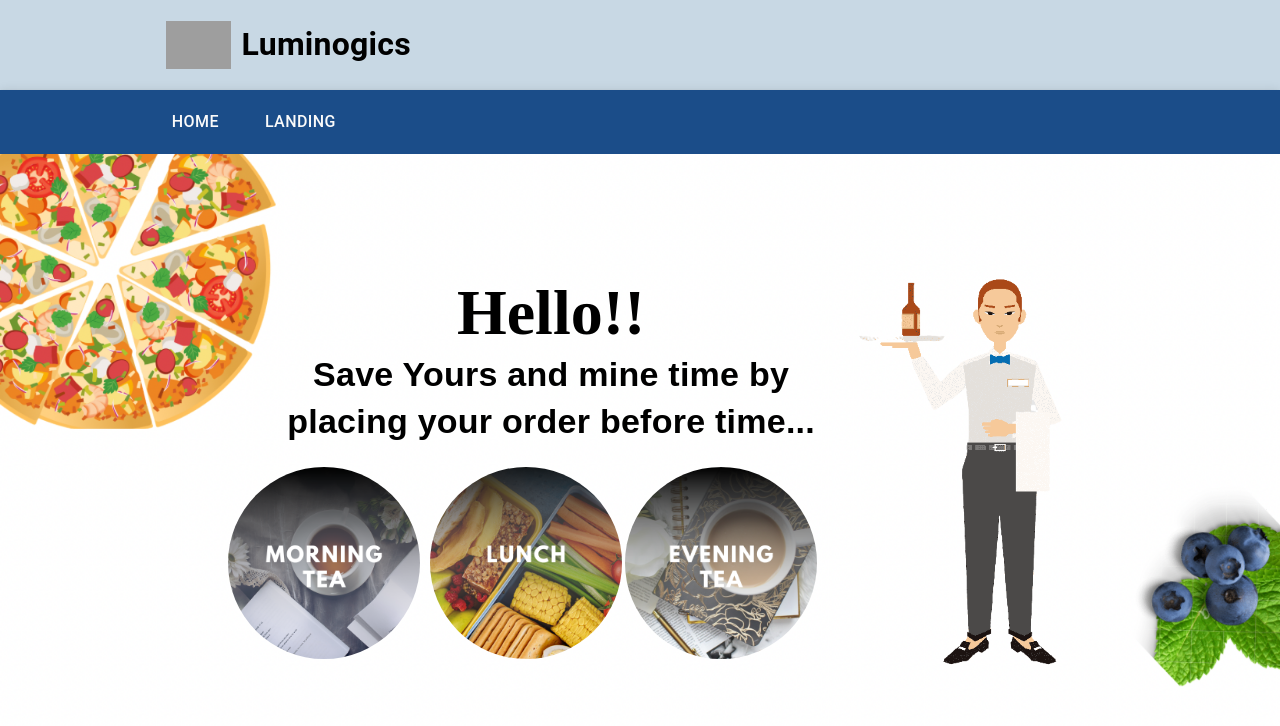
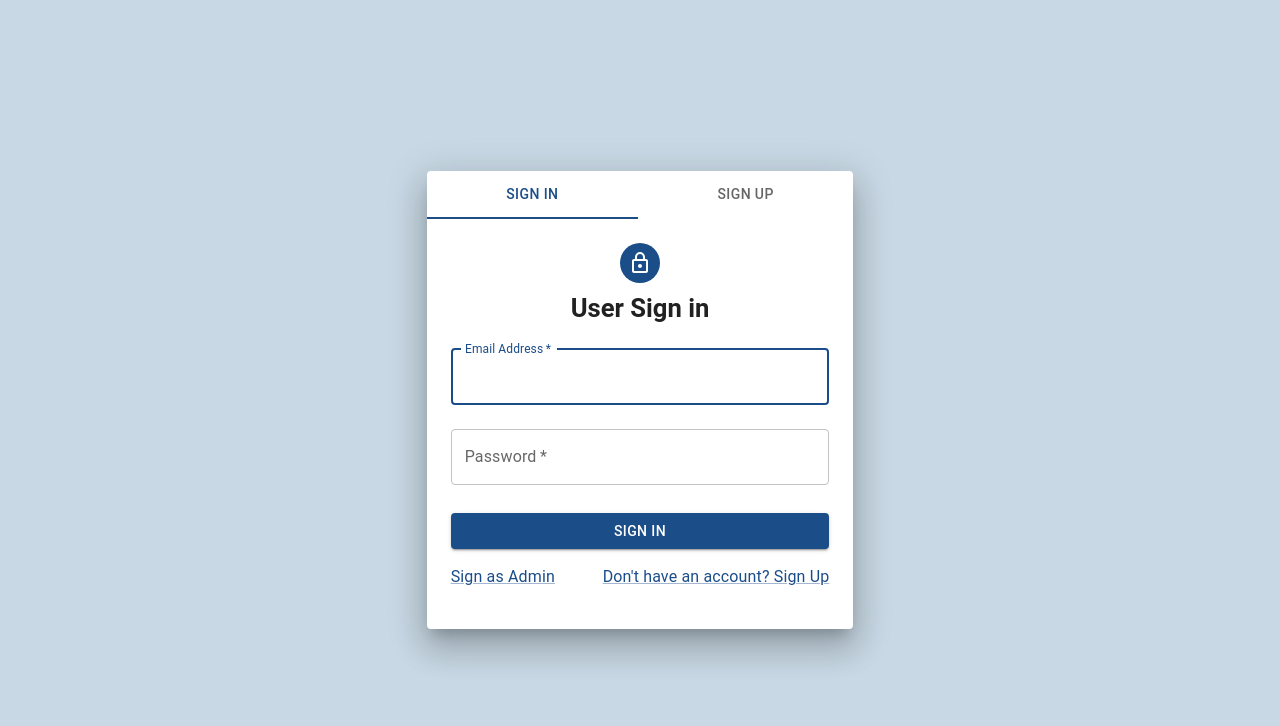
Before and after one commit to ShaoorMazhar/Food-System, a React (Create React App) app: page / in a window 1280 px wide. Shown: the top 726 px of the page. Built offline with nearby package versions, Linux system fonts and the light colour scheme; grey boxes are pictures that could not be loaded.

Commit message:
protected routes

```diff
--- a/src/App.jsx
+++ b/src/App.jsx
@@ -2,14 +2,15 @@ import Home from "./pages/home";
 import SignInOut from "./pages/signInOut";
 import AdminLogin from "./pages/adminLogin";
 import AdminPortal from "./pages/adminPortal";
+import Protected from "./components/protected";
 import { Route, Routes } from "react-router-dom";
 import "react-toastify/dist/ReactToastify.css";
 function App() {
   return (
     <div>
       <Routes>
-        <Route path="/" element={<Home />} />
-        <Route path="/auth" element={<SignInOut />} />
+        <Route path="/" element={<SignInOut />} />
+        <Route path="/home" element={<Protected Component={Home} />} />
         <Route path="/adminLogin" element={<AdminLogin />} />
         <Route path="/adminPortal" element={<AdminPortal />} />
       </Routes>
--- a/src/components/denseAppBar.jsx
+++ b/src/components/denseAppBar.jsx
@@ -52,18 +52,12 @@ export default function DenseAppBar() {
                       fontSize: "1rem",
                       marginRight: "30px"
                     }}
-                    to="/">
+                    to="/home">
                     Home
                   </Link>
                 </Button>
 
-                <Button color="inherit">
-                  <Link
-                    style={{ color: "#fafafa", textDecoration: "none", fontSize: "1rem" }}
-                    to="/auth">
-                    Landing
-                  </Link>
-                </Button>
+                <Button color="inherit">logout</Button>
               </Toolbar>
             </AppBar>
           </Box>
--- /dev/null
+++ b/src/components/protected.jsx
@@ -0,0 +1,17 @@
+import React, { useEffect } from "react";
+import { useNavigate } from "react-router-dom";
+export default function Protected(props) {
+  const { Component } = props;
+  const navigate = useNavigate();
+  useEffect(() => {
+    let login = localStorage.getItem("token");
+    if (!login) {
+      navigate("/auth");
+    }
+  });
+  return (
+    <div>
+      <Component />
+    </div>
+  );
+}
--- a/src/forms/signIn.jsx
+++ b/src/forms/signIn.jsx
@@ -27,7 +27,8 @@ export default function SignIn({ handleChange }) {
     };
     const DataApi = await signIn(newUser);
     dispatch(sign_In(DataApi));
-    console.log(email, password);
+    localStorage.setItem("token", DataApi.payload.data.token);
+
     setEmail("");
     setPassword("");
   };
```
